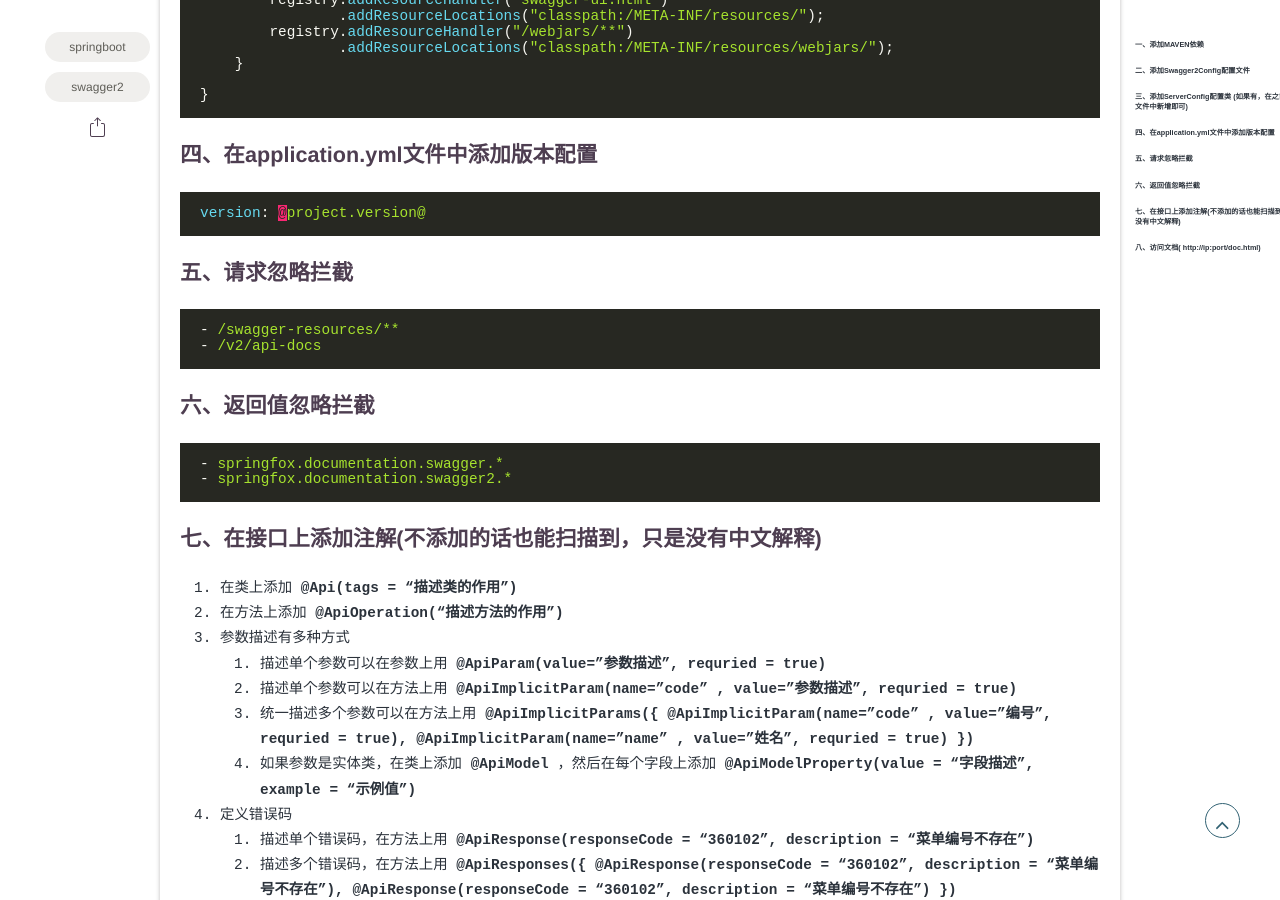
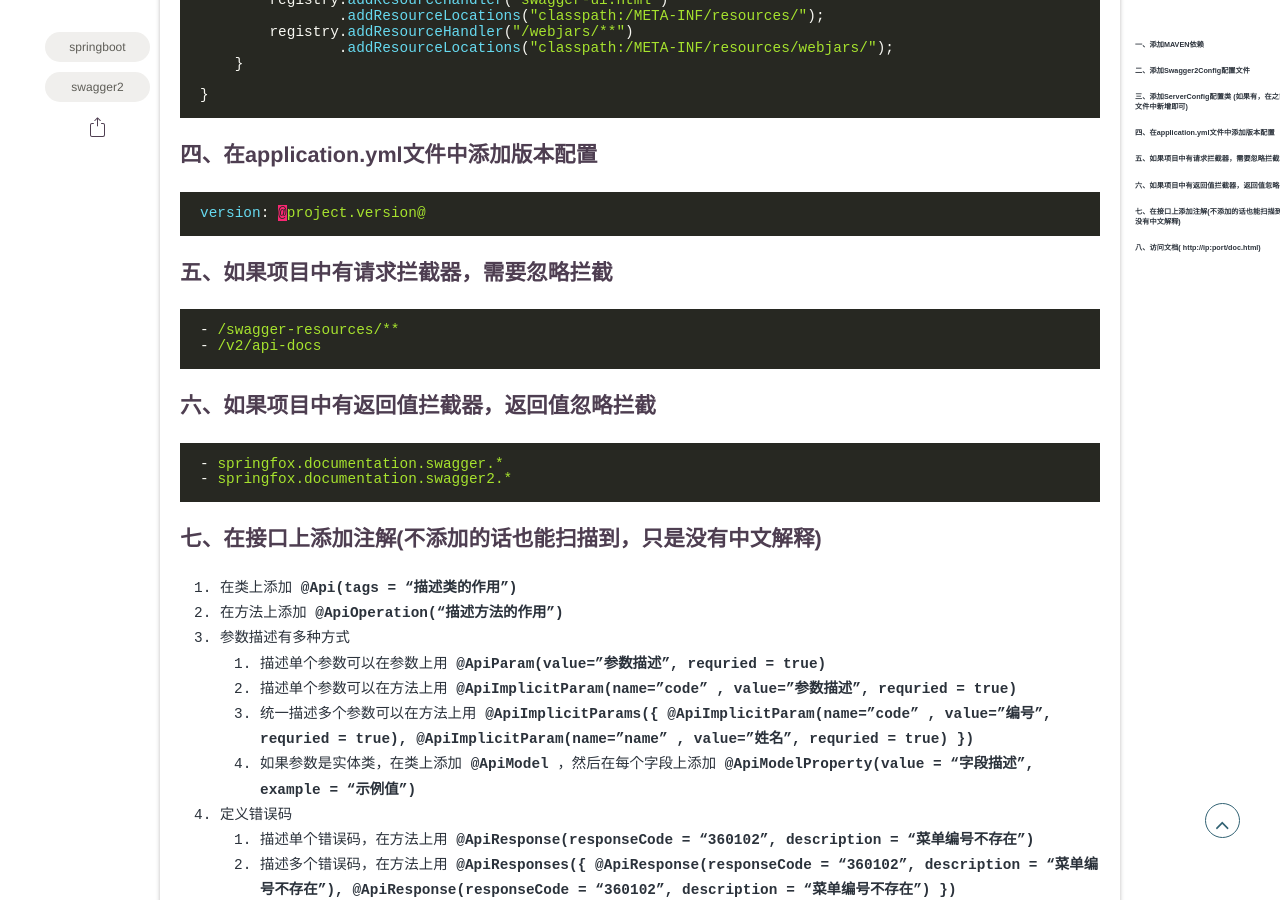
Before and after one commit to javaer996/javaer996.github.io, a Jekyll site: the page built from _posts/2022-01-29-SpringBoot集成Swagger2.markdown, in a window 1280 px wide and 900 px high, scrolled down 1884 px. Built offline with Jekyll 4.4.1, drawn with Linux system fonts in a browser that asks for light colours; some web fonts are replaced; comment, search, counter and statistics services are not loaded.

Commit message:
修改文章

````diff
--- a/_posts/2022-01-29-SpringBoot集成Swagger2.markdown
+++ b/_posts/2022-01-29-SpringBoot集成Swagger2.markdown
@@ -102,14 +102,14 @@ public class ServerConfiguration implements WebMvcConfigurer {
 version: @project.version@
 ```
 
-## 五、请求忽略拦截
+## 五、如果项目中有请求拦截器，需要忽略拦截
 
 ```yaml
 - /swagger-resources/**
 - /v2/api-docs
 ```
 
-## 六、返回值忽略拦截
+## 六、如果项目中有返回值拦截器，返回值忽略拦截
 
 ```yaml
 - springfox.documentation.swagger.*
````
